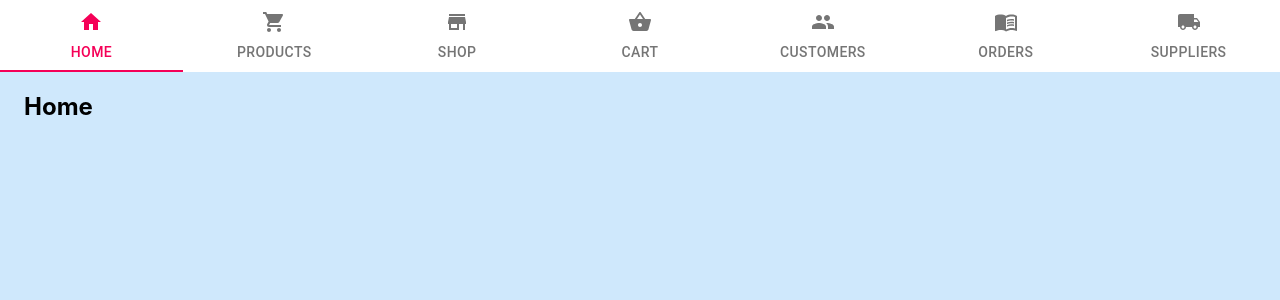
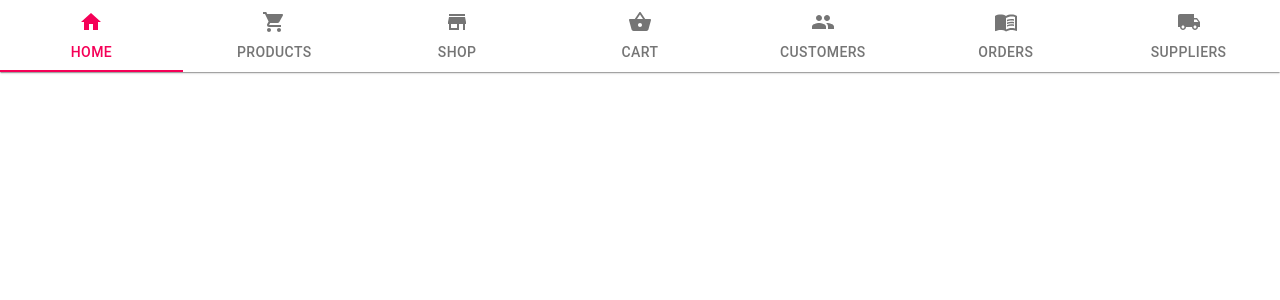
Before and after one commit to AnsonTu/U-Save, a React (Create React App) app in the folder client/: page / in a window 1280 px wide. Shown: the top 300 px of the page. Built offline with nearby package versions, Linux system fonts and the light colour scheme.

Commit message:
Applied prettier and removed unused imports

```diff
--- a/client/src/App.js
+++ b/client/src/App.js
@@ -1,11 +1,10 @@
 import "./App.css";
 import Navbar from "./components/Navbar";
-import Home from "./pages/home";
+
 function App() {
   return (
     <div>
       <Navbar />
-      <Home />
     </div>
   );
 }
--- a/client/src/components/AppTable/index.js
+++ b/client/src/components/AppTable/index.js
@@ -1,5 +1,5 @@
 import React from "react";
-import { withStyles, makeStyles } from "@material-ui/core/styles";
+import { makeStyles } from "@material-ui/core/styles";
 import Table from "@material-ui/core/Table";
 import TableBody from "@material-ui/core/TableBody";
 import TableCell from "@material-ui/core/TableCell";
@@ -169,13 +169,13 @@ const rows = [
     3.9,
     "1234 Queen St, Downtown Toronto, Ontario, L1A3FB",
     "1234 Queen St, Downtown Toronto, Ontario, L1A3FB"
-  ),
+  )
 ];
 
 const useStyles = makeStyles({
   table: {
-    minWidth: 700,
-  },
+    minWidth: 700
+  }
 });
 
 export default function AppTable() {
--- a/client/src/components/Navbar/index.js
+++ b/client/src/components/Navbar/index.js
@@ -10,10 +10,11 @@ import PeopleIcon from "@material-ui/icons/People";
 import MenuBookIcon from "@material-ui/icons/MenuBook";
 import LocalShippingIcon from "@material-ui/icons/LocalShipping";
 import StoreIcon from "@material-ui/icons/Store";
+
 const useStyles = makeStyles({
   root: {
-    flexGrow: 1,
-  },
+    flexGrow: 1
+  }
 });
 
 function Navbar() {
--- a/client/src/components/PageContainer/index.js
+++ b/client/src/components/PageContainer/index.js
@@ -9,8 +9,8 @@ const useStyle = makeStyles((theme) => ({
     maxWidth: "100vw",
     margin: "0",
     paddingLeft: theme.spacing(3),
-    paddingRight: theme.spacing(3),
-  },
+    paddingRight: theme.spacing(3)
+  }
 }));
 
 const PageContainer = (props) => {
--- a/client/src/pages/home/index.js
+++ b/client/src/pages/home/index.js
@@ -1,11 +1,10 @@
 import React from "react";
 import PageContainer from "../../components/PageContainer";
-import AppTable from "../../components/AppTable";
+
 function Home() {
   return (
     <PageContainer>
       <h2>Home</h2>
-      {/*<AppTable />*/}
     </PageContainer>
   );
 }
```
